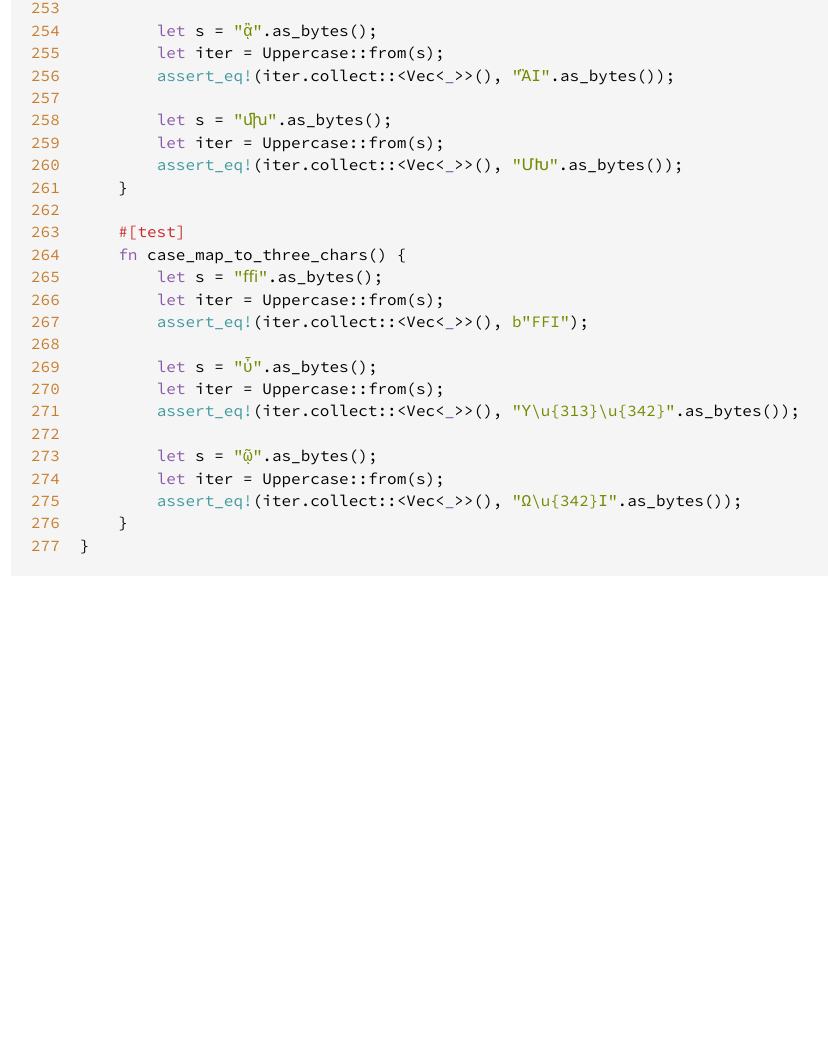
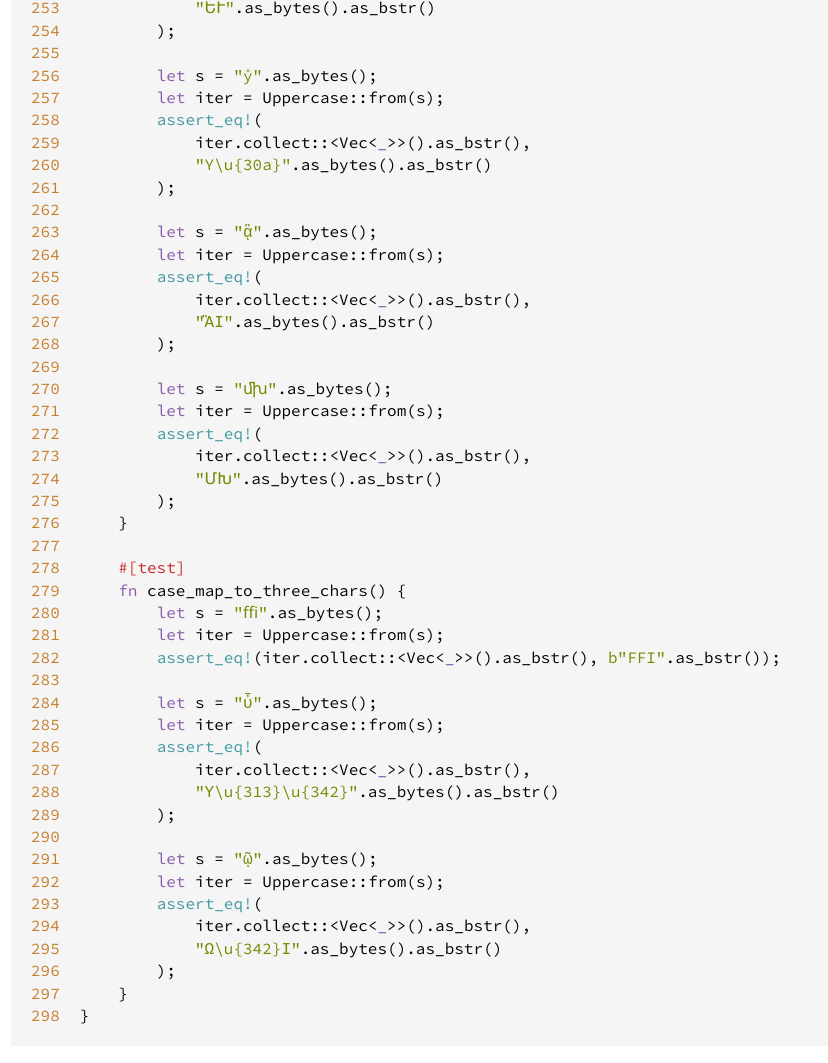
Before and after one commit to artichoke/roe, a plain HTML site: page src/roe/uppercase.rs.html in a window 1280 px wide. Shown: the part 5814-6877 px from the top of the page, without its empty margins (4-832 px from the left). Before the commit the page ends 6441 px from the top, so only its background shows below. Drawn offline with Linux system fonts and the light colour scheme.

Commit message:
deploy: c6277b9fff446f6a002730fd356c222a9d43e90b

```diff
--- a/src/roe/uppercase.rs.html
+++ b/src/roe/uppercase.rs.html
@@ -278,6 +278,27 @@
 <span id="275">275</span>
 <span id="276">276</span>
 <span id="277">277</span>
+<span id="278">278</span>
+<span id="279">279</span>
+<span id="280">280</span>
+<span id="281">281</span>
+<span id="282">282</span>
+<span id="283">283</span>
+<span id="284">284</span>
+<span id="285">285</span>
+<span id="286">286</span>
+<span id="287">287</span>
+<span id="288">288</span>
+<span id="289">289</span>
+<span id="290">290</span>
+<span id="291">291</span>
+<span id="292">292</span>
+<span id="293">293</span>
+<span id="294">294</span>
+<span id="295">295</span>
+<span id="296">296</span>
+<span id="297">297</span>
+<span id="298">298</span>
 </pre><div class="example-wrap"><pre class="rust ">
 <span class="kw">use</span> <span class="ident">core</span>::<span class="ident">char</span>::<span class="ident">ToUppercase</span>;
 <span class="kw">use</span> <span class="ident">core</span>::<span class="ident">fmt</span>;
@@ -519,41 +540,62 @@
     <span class="kw">fn</span> <span class="ident">latin_small_i_with_dot_above</span>() {
         <span class="kw">let</span> <span class="ident">s</span> <span class="op">=</span> <span class="string">&quot;i̇&quot;</span>.<span class="ident">as_bytes</span>();
         <span class="kw">let</span> <span class="ident">iter</span> <span class="op">=</span> <span class="ident">Uppercase</span>::<span class="ident">from</span>(<span class="ident">s</span>);
-        <span class="macro">assert_eq</span><span class="macro">!</span>(<span class="ident">iter</span>.<span class="ident">collect</span>::<span class="op">&lt;</span><span class="ident">Vec</span><span class="op">&lt;</span><span class="kw">_</span><span class="op">&gt;</span><span class="op">&gt;</span>(), [<span class="number">73_u8</span>, <span class="number">204</span>, <span class="number">135</span>]);
+        <span class="macro">assert_eq</span><span class="macro">!</span>(
+            <span class="ident">iter</span>.<span class="ident">collect</span>::<span class="op">&lt;</span><span class="ident">Vec</span><span class="op">&lt;</span><span class="kw">_</span><span class="op">&gt;</span><span class="op">&gt;</span>().<span class="ident">as_bstr</span>(),
+            [<span class="number">73_u8</span>, <span class="number">204</span>, <span class="number">135</span>].<span class="ident">as_bstr</span>()
+        );
     }
 
     <span class="attribute">#[<span class="ident">test</span>]</span>
     <span class="kw">fn</span> <span class="ident">case_map_to_two_chars</span>() {
         <span class="kw">let</span> <span class="ident">s</span> <span class="op">=</span> <span class="string">&quot;և&quot;</span>.<span class="ident">as_bytes</span>();
         <span class="kw">let</span> <span class="ident">iter</span> <span class="op">=</span> <span class="ident">Uppercase</span>::<span class="ident">from</span>(<span class="ident">s</span>);
-        <span class="macro">assert_eq</span><span class="macro">!</span>(<span class="ident">iter</span>.<span class="ident">collect</span>::<span class="op">&lt;</span><span class="ident">Vec</span><span class="op">&lt;</span><span class="kw">_</span><span class="op">&gt;</span><span class="op">&gt;</span>(), <span class="string">&quot;ԵՒ&quot;</span>.<span class="ident">as_bytes</span>());
+        <span class="macro">assert_eq</span><span class="macro">!</span>(
+            <span class="ident">iter</span>.<span class="ident">collect</span>::<span class="op">&lt;</span><span class="ident">Vec</span><span class="op">&lt;</span><span class="kw">_</span><span class="op">&gt;</span><span class="op">&gt;</span>().<span class="ident">as_bstr</span>(),
+            <span class="string">&quot;ԵՒ&quot;</span>.<span class="ident">as_bytes</span>().<span class="ident">as_bstr</span>()
+        );
 
         <span class="kw">let</span> <span class="ident">s</span> <span class="op">=</span> <span class="string">&quot;ẙ&quot;</span>.<span class="ident">as_bytes</span>();
         <span class="kw">let</span> <span class="ident">iter</span> <span class="op">=</span> <span class="ident">Uppercase</span>::<span class="ident">from</span>(<span class="ident">s</span>);
-        <span class="macro">assert_eq</span><span class="macro">!</span>(<span class="ident">iter</span>.<span class="ident">collect</span>::<span class="op">&lt;</span><span class="ident">Vec</span><span class="op">&lt;</span><span class="kw">_</span><span class="op">&gt;</span><span class="op">&gt;</span>(), <span class="string">&quot;Y\u{30a}&quot;</span>.<span class="ident">as_bytes</span>());
+        <span class="macro">assert_eq</span><span class="macro">!</span>(
+            <span class="ident">iter</span>.<span class="ident">collect</span>::<span class="op">&lt;</span><span class="ident">Vec</span><span class="op">&lt;</span><span class="kw">_</span><span class="op">&gt;</span><span class="op">&gt;</span>().<span class="ident">as_bstr</span>(),
+            <span class="string">&quot;Y\u{30a}&quot;</span>.<span class="ident">as_bytes</span>().<span class="ident">as_bstr</span>()
+        );
 
         <span class="kw">let</span> <span class="ident">s</span> <span class="op">=</span> <span class="string">&quot;ᾂ&quot;</span>.<span class="ident">as_bytes</span>();
         <span class="kw">let</span> <span class="ident">iter</span> <span class="op">=</span> <span class="ident">Uppercase</span>::<span class="ident">from</span>(<span class="ident">s</span>);
-        <span class="macro">assert_eq</span><span class="macro">!</span>(<span class="ident">iter</span>.<span class="ident">collect</span>::<span class="op">&lt;</span><span class="ident">Vec</span><span class="op">&lt;</span><span class="kw">_</span><span class="op">&gt;</span><span class="op">&gt;</span>(), <span class="string">&quot;ἊΙ&quot;</span>.<span class="ident">as_bytes</span>());
+        <span class="macro">assert_eq</span><span class="macro">!</span>(
+            <span class="ident">iter</span>.<span class="ident">collect</span>::<span class="op">&lt;</span><span class="ident">Vec</span><span class="op">&lt;</span><span class="kw">_</span><span class="op">&gt;</span><span class="op">&gt;</span>().<span class="ident">as_bstr</span>(),
+            <span class="string">&quot;ἊΙ&quot;</span>.<span class="ident">as_bytes</span>().<span class="ident">as_bstr</span>()
+        );
 
         <span class="kw">let</span> <span class="ident">s</span> <span class="op">=</span> <span class="string">&quot;ﬗ&quot;</span>.<span class="ident">as_bytes</span>();
         <span class="kw">let</span> <span class="ident">iter</span> <span class="op">=</span> <span class="ident">Uppercase</span>::<span class="ident">from</span>(<span class="ident">s</span>);
-        <span class="macro">assert_eq</span><span class="macro">!</span>(<span class="ident">iter</span>.<span class="ident">collect</span>::<span class="op">&lt;</span><span class="ident">Vec</span><span class="op">&lt;</span><span class="kw">_</span><span class="op">&gt;</span><span class="op">&gt;</span>(), <span class="string">&quot;ՄԽ&quot;</span>.<span class="ident">as_bytes</span>());
+        <span class="macro">assert_eq</span><span class="macro">!</span>(
+            <span class="ident">iter</span>.<span class="ident">collect</span>::<span class="op">&lt;</span><span class="ident">Vec</span><span class="op">&lt;</span><span class="kw">_</span><span class="op">&gt;</span><span class="op">&gt;</span>().<span class="ident">as_bstr</span>(),
+            <span class="string">&quot;ՄԽ&quot;</span>.<span class="ident">as_bytes</span>().<span class="ident">as_bstr</span>()
+        );
     }
 
     <span class="attribute">#[<span class="ident">test</span>]</span>
     <span class="kw">fn</span> <span class="ident">case_map_to_three_chars</span>() {
         <span class="kw">let</span> <span class="ident">s</span> <span class="op">=</span> <span class="string">&quot;ﬃ&quot;</span>.<span class="ident">as_bytes</span>();
         <span class="kw">let</span> <span class="ident">iter</span> <span class="op">=</span> <span class="ident">Uppercase</span>::<span class="ident">from</span>(<span class="ident">s</span>);
-        <span class="macro">assert_eq</span><span class="macro">!</span>(<span class="ident">iter</span>.<span class="ident">collect</span>::<span class="op">&lt;</span><span class="ident">Vec</span><span class="op">&lt;</span><span class="kw">_</span><span class="op">&gt;</span><span class="op">&gt;</span>(), <span class="string">b&quot;FFI&quot;</span>);
+        <span class="macro">assert_eq</span><span class="macro">!</span>(<span class="ident">iter</span>.<span class="ident">collect</span>::<span class="op">&lt;</span><span class="ident">Vec</span><span class="op">&lt;</span><span class="kw">_</span><span class="op">&gt;</span><span class="op">&gt;</span>().<span class="ident">as_bstr</span>(), <span class="string">b&quot;FFI&quot;</span>.<span class="ident">as_bstr</span>());
 
         <span class="kw">let</span> <span class="ident">s</span> <span class="op">=</span> <span class="string">&quot;ὖ&quot;</span>.<span class="ident">as_bytes</span>();
         <span class="kw">let</span> <span class="ident">iter</span> <span class="op">=</span> <span class="ident">Uppercase</span>::<span class="ident">from</span>(<span class="ident">s</span>);
-        <span class="macro">assert_eq</span><span class="macro">!</span>(<span class="ident">iter</span>.<span class="ident">collect</span>::<span class="op">&lt;</span><span class="ident">Vec</span><span class="op">&lt;</span><span class="kw">_</span><span class="op">&gt;</span><span class="op">&gt;</span>(), <span class="string">&quot;Υ\u{313}\u{342}&quot;</span>.<span class="ident">as_bytes</span>());
+        <span class="macro">assert_eq</span><span class="macro">!</span>(
+            <span class="ident">iter</span>.<span class="ident">collect</span>::<span class="op">&lt;</span><span class="ident">Vec</span><span class="op">&lt;</span><span class="kw">_</span><span class="op">&gt;</span><span class="op">&gt;</span>().<span class="ident">as_bstr</span>(),
+            <span class="string">&quot;Υ\u{313}\u{342}&quot;</span>.<span class="ident">as_bytes</span>().<span class="ident">as_bstr</span>()
+        );
 
         <span class="kw">let</span> <span class="ident">s</span> <span class="op">=</span> <span class="string">&quot;ῷ&quot;</span>.<span class="ident">as_bytes</span>();
         <span class="kw">let</span> <span class="ident">iter</span> <span class="op">=</span> <span class="ident">Uppercase</span>::<span class="ident">from</span>(<span class="ident">s</span>);
-        <span class="macro">assert_eq</span><span class="macro">!</span>(<span class="ident">iter</span>.<span class="ident">collect</span>::<span class="op">&lt;</span><span class="ident">Vec</span><span class="op">&lt;</span><span class="kw">_</span><span class="op">&gt;</span><span class="op">&gt;</span>(), <span class="string">&quot;Ω\u{342}Ι&quot;</span>.<span class="ident">as_bytes</span>());
+        <span class="macro">assert_eq</span><span class="macro">!</span>(
+            <span class="ident">iter</span>.<span class="ident">collect</span>::<span class="op">&lt;</span><span class="ident">Vec</span><span class="op">&lt;</span><span class="kw">_</span><span class="op">&gt;</span><span class="op">&gt;</span>().<span class="ident">as_bstr</span>(),
+            <span class="string">&quot;Ω\u{342}Ι&quot;</span>.<span class="ident">as_bytes</span>().<span class="ident">as_bstr</span>()
+        );
     }
 }
 </pre></div>
```
Also changed, not shown: src/roe/lowercase.rs.html (+8 -2 lines).
